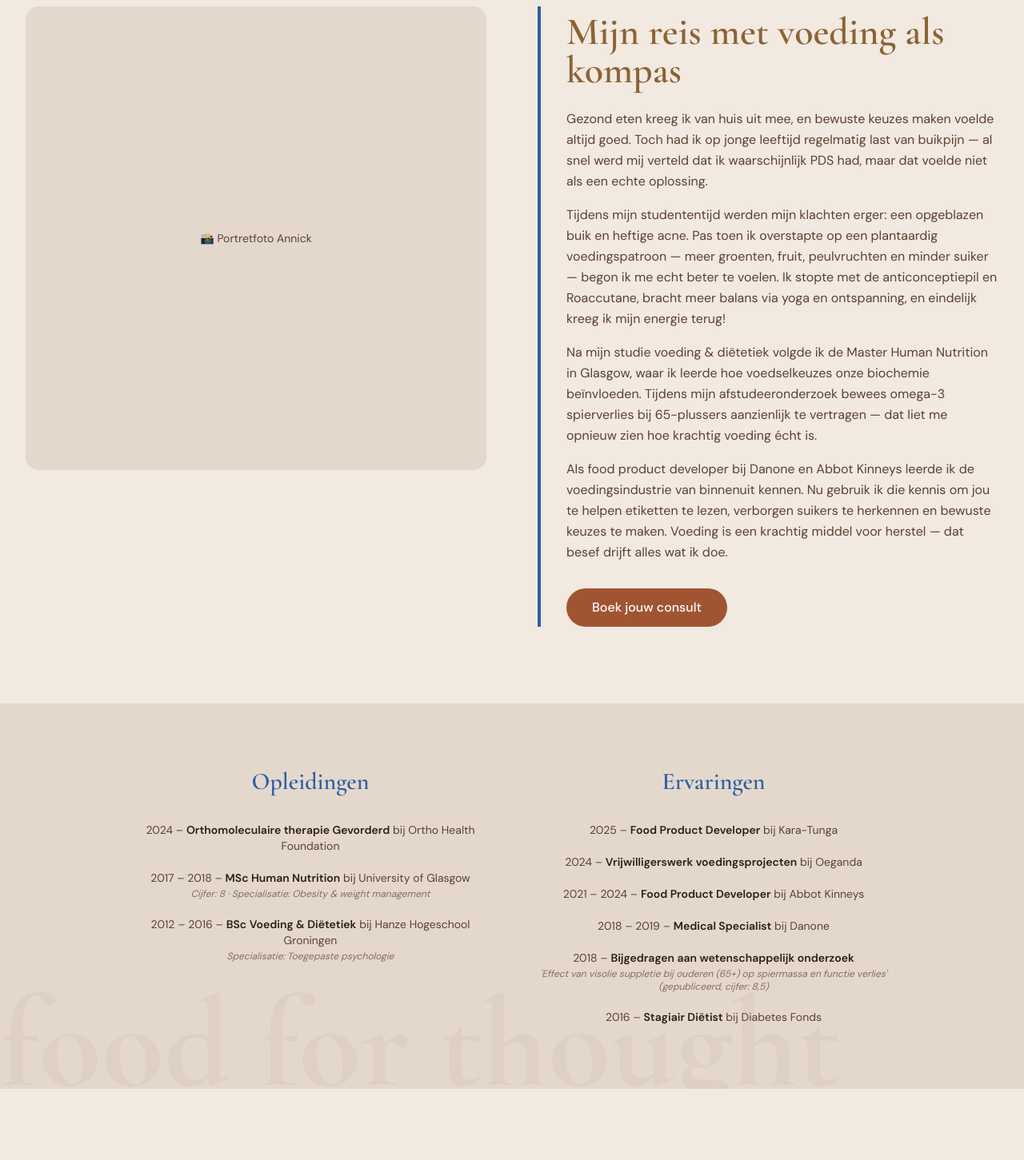
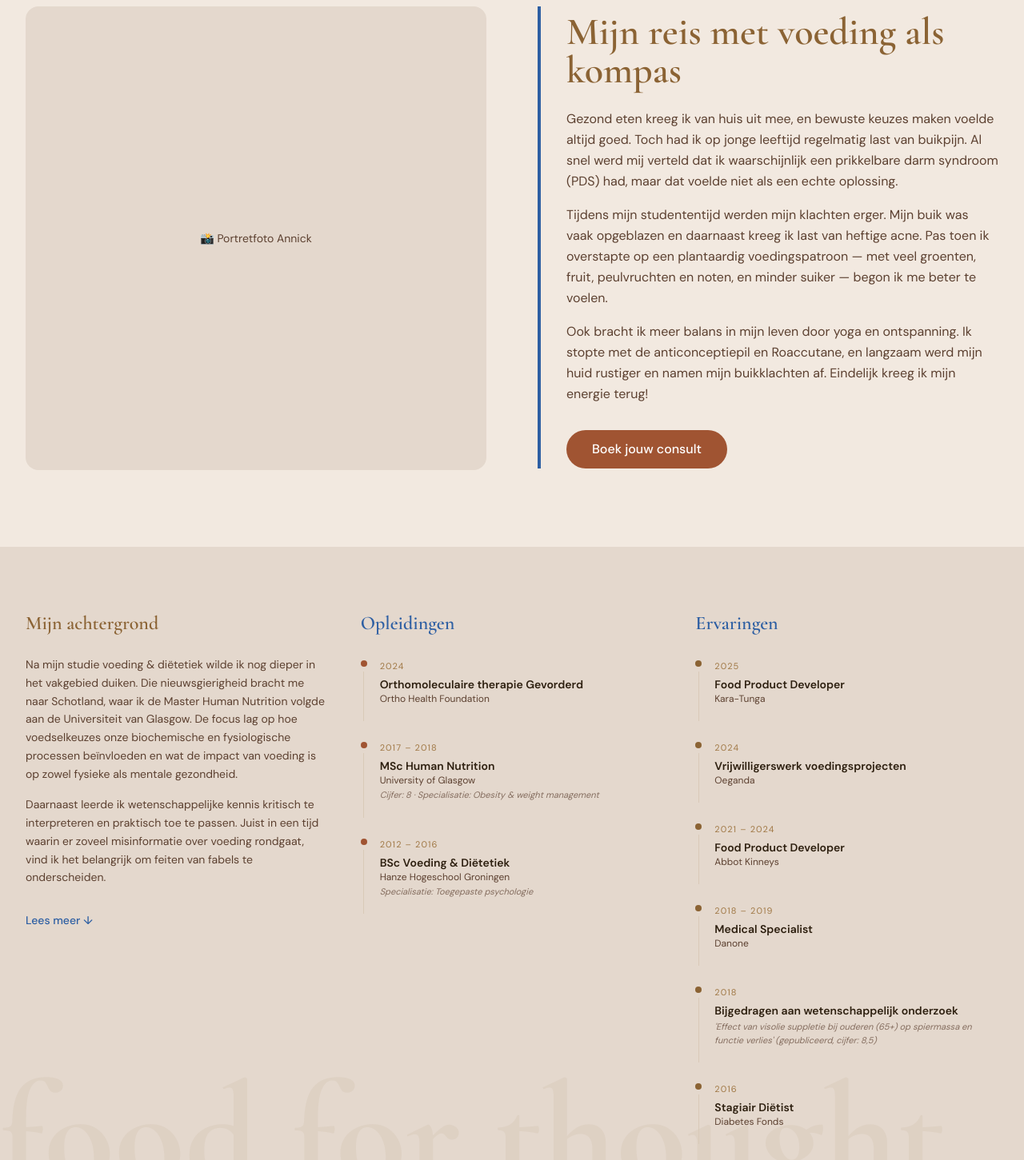
Before and after one commit to annafoods/annafoods, a Next.js app: page /over-mij in a window 1280 px wide. Shown: the part 160-1611 px from the top of the page at 80% size. Built offline with nearby package versions, Linux system fonts and the light colour scheme.

Commit message:
Over mij: 3-kolom layout verhaal + CV, lees meer toggle

```diff
--- /dev/null
+++ b/app/over-mij/VerhaalExpand.tsx
@@ -0,0 +1,63 @@
+'use client'
+
+import { useState } from 'react'
+
+export default function VerhaalExpand() {
+  const [open, setOpen] = useState(false)
+
+  return (
+    <div className="font-body text-text-medium leading-relaxed text-sm space-y-4">
+      {/* Altijd zichtbaar */}
+      <p>
+        Na mijn studie voeding &amp; diëtetiek wilde ik nog dieper in het vakgebied duiken.
+        Die nieuwsgierigheid bracht me naar Schotland, waar ik de Master Human Nutrition
+        volgde aan de Universiteit van Glasgow. De focus lag op hoe voedselkeuzes onze
+        biochemische en fysiologische processen beïnvloeden en wat de impact van voeding is op
+        zowel fysieke als mentale gezondheid.
+      </p>
+      <p>
+        Daarnaast leerde ik wetenschappelijke kennis kritisch te interpreteren en praktisch toe
+        te passen. Juist in een tijd waarin er zoveel misinformatie over voeding rondgaat, vind
+        ik het belangrijk om feiten van fabels te onderscheiden.
+      </p>
+
+      {/* Uitklapbaar */}
+      <div className={`space-y-4 overflow-hidden transition-all duration-500 ${open ? 'max-h-[1000px] opacity-100' : 'max-h-0 opacity-0'}`}>
+        <p>
+          Tijdens mijn afstudeeronderzoek dook ik samen met een klein team in de wereld van
+          omega-3. We onderzochten zes maanden lang hoe een hoge dosering van deze vetzuren de
+          spierkracht en -functie van 65-plussers beïnvloedde. De uitkomst? Omega-3 hielp
+          spierafbraak aanzienlijk tegengaan. Dit onderzoek liet me opnieuw zien hoe krachtig
+          voeding écht is.
+        </p>
+        <p>
+          Na mijn studie koos ik ervoor om in de voedingsindustrie te werken als
+          productontwikkelaar, om een groter publiek te inspireren met het aanbieden van gezonde
+          producten. Deze ervaring vormt nu een waardevolle aanvulling op mijn werk als
+          orthomoleculair diëtist. Ik laat je graag zien hoe je etiketten kunt lezen, verborgen
+          suikers en ongezonde toevoegingen kunt herkennen en bewuste keuzes kunt maken in de
+          supermarkt.
+        </p>
+        <p>
+          Afgelopen jaar heb ik de opleiding Orthomoleculaire Therapie gevolgd, en dat voelde
+          als het laatste puzzelstukje. Mensen één op één helpen is iets waar ik veel passie
+          voor voel. Tijdens mijn werk in Oeganda heb ik gezien hoe je met kleine stappen een
+          groot verschil kunt maken in iemands leven.
+        </p>
+        <p>
+          Voeding is niet alleen iets dat ons energie geeft — het is een krachtig middel voor
+          herstel. Of het nu gaat om het ondersteunen van je hormonen, je spijsvertering of je
+          algehele welzijn: de juiste voedingsstoffen kunnen je lichaam helpen weer in balans
+          te komen. Dat besef drijft me in alles wat ik doe.
+        </p>
+      </div>
+
+      <button
+        onClick={() => setOpen(!open)}
+        className="flex items-center gap-2 text-blue-accent text-sm font-medium hover:underline mt-2"
+      >
+        {open ? 'Lees minder ↑' : 'Lees meer ↓'}
+      </button>
+    </div>
+  )
+}
--- a/app/over-mij/page.tsx
+++ b/app/over-mij/page.tsx
@@ -1,5 +1,6 @@
 import type { Metadata } from 'next'
 import Link from 'next/link'
+import VerhaalExpand from './VerhaalExpand'
 
 export const metadata: Metadata = {
   title: 'Over mij',
@@ -44,7 +45,7 @@ const ervaringen = [
 export default function OverMijPage() {
   return (
     <>
-      {/* ── Hero: foto links, tekst rechts ── */}
+      {/* ── Hero ── */}
       <section className="bg-beige py-16 lg:py-24">
         <div className="max-w-7xl mx-auto px-4 sm:px-6 lg:px-8">
           <div className="grid grid-cols-1 lg:grid-cols-2 gap-12 lg:gap-16 items-start">
@@ -62,29 +63,20 @@ export default function OverMijPage() {
               <div className="space-y-4 font-body text-text-medium leading-relaxed">
                 <p>
                   Gezond eten kreeg ik van huis uit mee, en bewuste keuzes maken voelde altijd
-                  goed. Toch had ik op jonge leeftijd regelmatig last van buikpijn — al snel
-                  werd mij verteld dat ik waarschijnlijk PDS had, maar dat voelde niet als een
-                  echte oplossing.
+                  goed. Toch had ik op jonge leeftijd regelmatig last van buikpijn. Al snel werd
+                  mij verteld dat ik waarschijnlijk een prikkelbare darm syndroom (PDS) had,
+                  maar dat voelde niet als een echte oplossing.
                 </p>
                 <p>
-                  Tijdens mijn studententijd werden mijn klachten erger: een opgeblazen buik en
-                  heftige acne. Pas toen ik overstapte op een plantaardig voedingspatroon —
-                  meer groenten, fruit, peulvruchten en minder suiker — begon ik me echt beter
-                  te voelen. Ik stopte met de anticonceptiepil en Roaccutane, bracht meer balans
-                  via yoga en ontspanning, en eindelijk kreeg ik mijn energie terug!
+                  Tijdens mijn studententijd werden mijn klachten erger. Mijn buik was vaak
+                  opgeblazen en daarnaast kreeg ik last van heftige acne. Pas toen ik overstapte
+                  op een plantaardig voedingspatroon — met veel groenten, fruit, peulvruchten en
+                  noten, en minder suiker — begon ik me beter te voelen.
                 </p>
                 <p>
-                  Na mijn studie voeding &amp; diëtetiek volgde ik de Master Human Nutrition in
-                  Glasgow, waar ik leerde hoe voedselkeuzes onze biochemie beïnvloeden. Tijdens
-                  mijn afstudeeronderzoek bewees omega-3 spierverlies bij 65-plussers aanzienlijk
-                  te vertragen — dat liet me opnieuw zien hoe krachtig voeding écht is.
-                </p>
-                <p>
-                  Als food product developer bij Danone en Abbot Kinneys leerde ik de
-                  voedingsindustrie van binnenuit kennen. Nu gebruik ik die kennis om jou te
-                  helpen etiketten te lezen, verborgen suikers te herkennen en bewuste keuzes
-                  te maken. Voeding is een krachtig middel voor herstel — dat besef drijft
-                  alles wat ik doe.
+                  Ook bracht ik meer balans in mijn leven door yoga en ontspanning. Ik stopte
+                  met de anticonceptiepil en Roaccutane, en langzaam werd mijn huid rustiger en
+                  namen mijn buikklachten af. Eindelijk kreeg ik mijn energie terug!
                 </p>
               </div>
               <Link href="/contact" className="btn-terracotta mt-8 inline-block">
@@ -95,47 +87,70 @@ export default function OverMijPage() {
         </div>
       </section>
 
-      {/* ── Food for thought + Opleidingen & Ervaringen ── */}
+      {/* ── 3-kolom: verhaal + opleidingen + ervaringen ── */}
       <section className="bg-beige-dark py-14 lg:py-20 relative overflow-hidden">
         {/* Watermark */}
-        <p className="absolute bottom-0 left-0 font-heading font-bold text-[120px] sm:text-[160px] leading-none text-brown-gold/[0.06] whitespace-nowrap select-none pointer-events-none -mb-6">
+        <p className="absolute bottom-0 left-0 font-heading font-bold text-[120px] sm:text-[180px] leading-none text-brown-gold/[0.06] whitespace-nowrap select-none pointer-events-none">
           food for thought
         </p>
 
-        <div className="relative max-w-5xl mx-auto px-4 sm:px-6 lg:px-8">
-          <div className="grid grid-cols-1 lg:grid-cols-2 gap-12">
-            <div className="text-center">
-              <h2 className="font-heading text-3xl text-blue-accent font-semibold mb-8">
+        <div className="relative max-w-7xl mx-auto px-4 sm:px-6 lg:px-8">
+          <div className="grid grid-cols-1 lg:grid-cols-3 gap-10">
+
+            {/* 1/3: Verhaal */}
+            <div>
+              <h2 className="font-heading text-2xl text-brown-gold font-semibold mb-6">
+                Mijn achtergrond
+              </h2>
+              <VerhaalExpand />
+            </div>
+
+            {/* 1/3: Opleidingen */}
+            <div>
+              <h2 className="font-heading text-2xl text-blue-accent font-semibold mb-6">
                 Opleidingen
               </h2>
               <div className="space-y-5">
                 {opleidingen.map((o) => (
-                  <div key={o.titel}>
-                    <p className="font-body text-text-medium text-sm">
-                      {o.jaar} – <strong className="text-text-dark">{o.titel}</strong>{o.organisatie && ` bij ${o.organisatie}`}
-                    </p>
-                    {o.detail && <p className="font-body text-text-medium/70 text-xs italic mt-0.5">{o.detail}</p>}
+                  <div key={o.titel} className="flex gap-4">
+                    <div className="flex flex-col items-center">
+                      <div className="w-2 h-2 rounded-full bg-terracotta mt-1.5 shrink-0" />
+                      <div className="w-px flex-1 bg-beige-deeper mt-1.5" />
+                    </div>
+                    <div className="pb-5">
+                      <span className="font-body text-[11px] text-brown-light uppercase tracking-widest">{o.jaar}</span>
+                      <p className="font-body text-sm font-semibold text-text-dark mt-0.5">{o.titel}</p>
+                      <p className="font-body text-xs text-text-medium">{o.organisatie}</p>
+                      {o.detail && <p className="font-body text-[11px] text-text-medium/70 italic mt-0.5">{o.detail}</p>}
+                    </div>
                   </div>
                 ))}
               </div>
             </div>
 
-            <div className="text-center">
-              <h2 className="font-heading text-3xl text-blue-accent font-semibold mb-8">
+            {/* 1/3: Ervaringen */}
+            <div>
+              <h2 className="font-heading text-2xl text-blue-accent font-semibold mb-6">
                 Ervaringen
               </h2>
               <div className="space-y-5">
                 {ervaringen.map((e) => (
-                  <div key={e.titel + e.jaar}>
-                    <p className="font-body text-text-medium text-sm">
-                      {e.jaar} – <strong className="text-text-dark">{e.titel}</strong>
-                      {e.organisatie && ` bij ${e.organisatie}`}
-                    </p>
-                    {e.detail && <p className="font-body text-text-medium/70 text-xs italic mt-0.5">{e.detail}</p>}
+                  <div key={e.titel + e.jaar} className="flex gap-4">
+                    <div className="flex flex-col items-center">
+                      <div className="w-2 h-2 rounded-full bg-brown-gold mt-1.5 shrink-0" />
+                      <div className="w-px flex-1 bg-beige-deeper mt-1.5" />
+                    </div>
+                    <div className="pb-5">
+                      <span className="font-body text-[11px] text-brown-light uppercase tracking-widest">{e.jaar}</span>
+                      <p className="font-body text-sm font-semibold text-text-dark mt-0.5">{e.titel}</p>
+                      {e.organisatie && <p className="font-body text-xs text-text-medium">{e.organisatie}</p>}
+                      {e.detail && <p className="font-body text-[11px] text-text-medium/70 italic mt-0.5">{e.detail}</p>}
+                    </div>
                   </div>
                 ))}
               </div>
             </div>
+
           </div>
         </div>
       </section>
@@ -146,7 +161,6 @@ export default function OverMijPage() {
           <h2 className="font-heading text-5xl sm:text-6xl text-blue-accent font-bold mb-10">
             Meer over mij
           </h2>
-
           <div className="grid grid-cols-1 lg:grid-cols-2 gap-12 items-start">
             <div className="space-y-4 font-body text-text-medium leading-relaxed">
               <p>
@@ -167,7 +181,6 @@ export default function OverMijPage() {
               </p>
             </div>
 
-            {/* Foto grid */}
             <div className="grid grid-cols-4 gap-2">
               {[
                 { span: 'col-span-1 row-span-2', h: 'aspect-[3/4]' },
@@ -182,7 +195,6 @@ export default function OverMijPage() {
                 { span: 'col-span-1', h: 'aspect-square' },
               ].map((cell, i) => (
                 <div key={i} className={`${cell.span} relative bg-beige-dark rounded-lg overflow-hidden ${cell.h} flex items-center justify-center`}>
-                  {/* <Image src={`/images/prive-${i+1}.jpg`} alt="Annick" fill className="object-cover" /> */}
                   <p className="text-xs text-text-medium/40 font-body">📸</p>
                 </div>
               ))}
```
